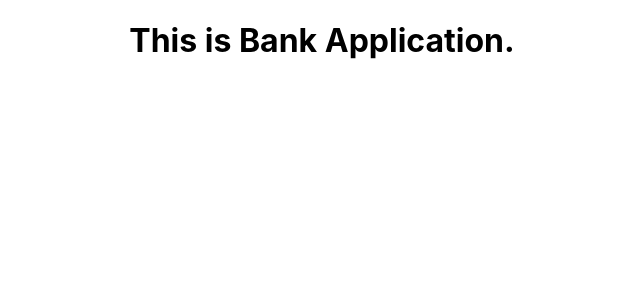
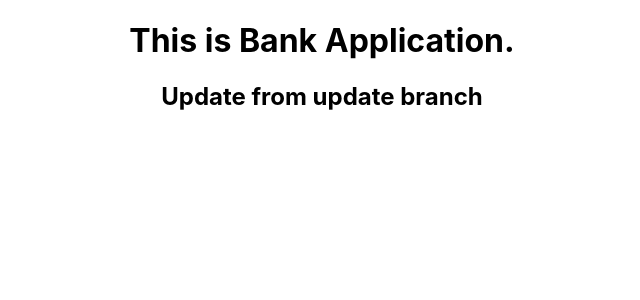
Before and after one commit to sanket7877/BankApp, a React (Create React App) app: page / in a window 1280 px wide. Shown: the top 300 px of the page, without its empty margins (318-958 px from the left). Built offline with nearby package versions, Linux system fonts and the light colour scheme.

Commit message:
update branch

```diff
--- a/src/signup/signupform.js
+++ b/src/signup/signupform.js
@@ -2,6 +2,7 @@ function SignUpForm() {
     return (
       <div>
           <h1>This is Bank Application.</h1>
+          <h2>Update from update branch</h2>
       </div>
     );
   }
```
